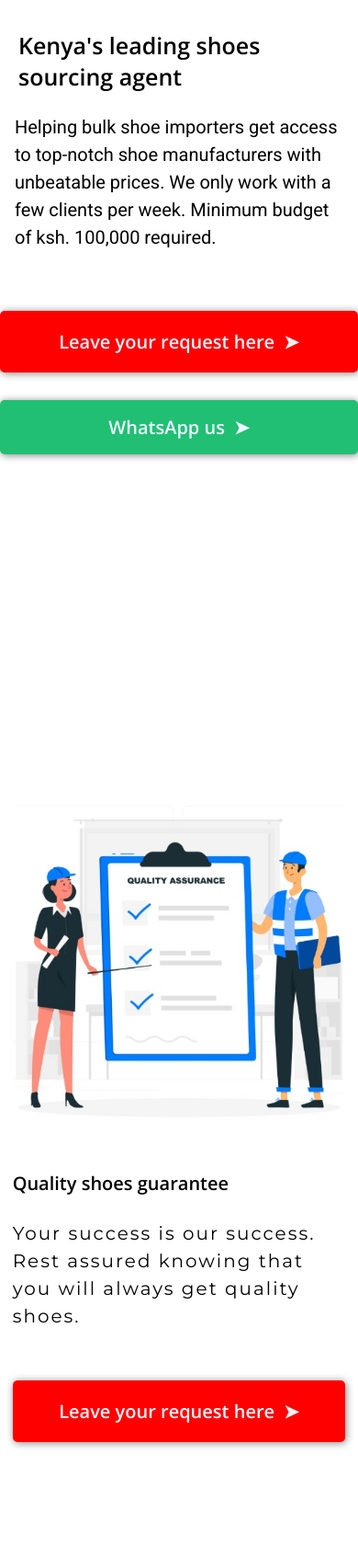
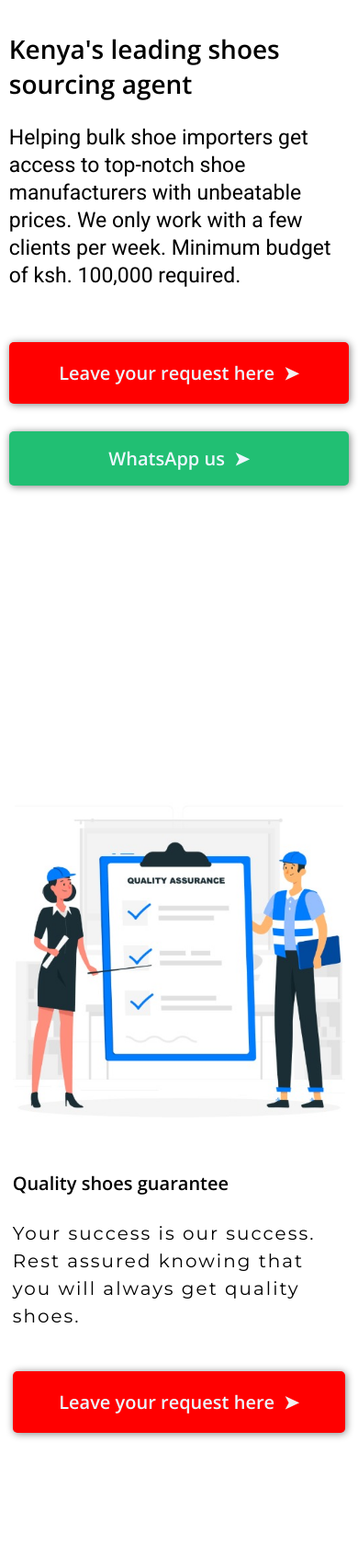
Before and after one commit to HaronKibetRutoh/myproject, a Django app: template templates/quote/home.html in a window 390 px wide. Shown: the part 143-1836 px from the top of the page at 92% size. Run offline with Django 3.2, Linux system fonts and the light colour scheme; the template is opened without the code that fills it, so the values that code supplies are empty; some libraries are stand-ins or nearby versions.

Commit message:
css changes

```diff
--- a/static/css/base.css
+++ b/static/css/base.css
@@ -1135,14 +1135,14 @@ img{
 
 
     .container{
-        width: 100%;
+        width: 95%;
         margin-top: 0%;
     }
 
     .offer-heading{
-        font-size: 2.5rem;
-        font-family: 'Open Sans', sans-serif;
-        padding: 0.5em 0.8em;
+        font-size: 2.8rem;
+        font-family: 'Open Sans', sans-serif;
+        padding: 0.5em 0em;
     }
 
     .pains{
@@ -1162,10 +1162,10 @@ img{
     }
 
     .offer-subheading{
-        font-size: 2rem;
+        font-size: 2.3rem;
         font-family: 'Roboto', sans-serif;
         line-height: 3rem;
-        padding: 0.5em 0.8em;
+        padding: 0.5em 0em;
         margin-top: 0em;
     }
 
@@ -1173,7 +1173,7 @@ img{
         display: grid;
         grid-template-columns: 1fr;
         padding: 0.5em 0em;
-        margin-top: 2em;
+        margin-top: 1em;
         width: 100%;
     }
     .shop-request-btn{
```
